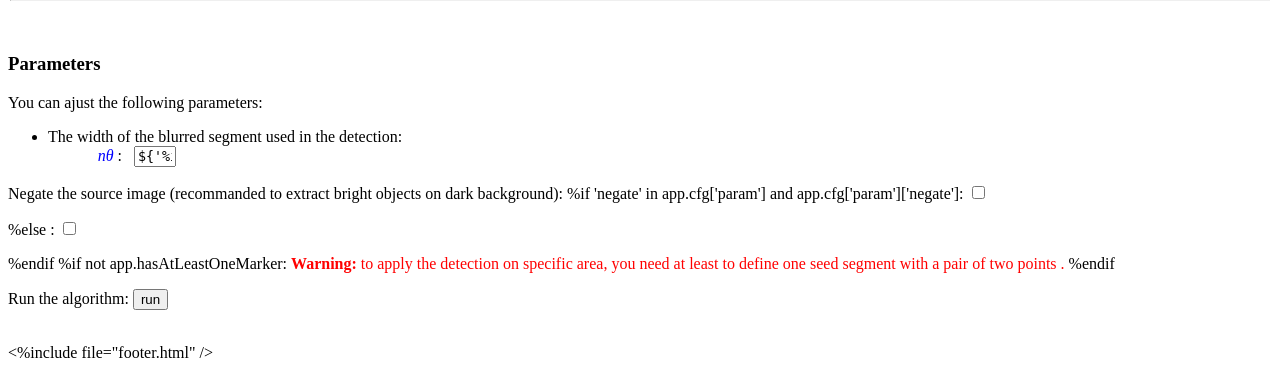
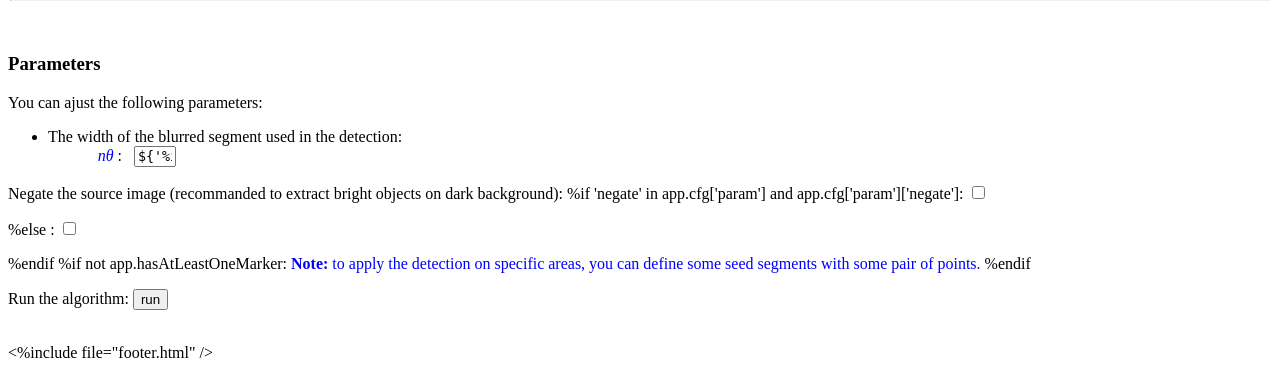
Before and after one commit to kerautret/AdaptDirBS_IPOLDemo, a Python web app: template template/params.html in a window 1280 px wide. Shown: the part 614-984 px from the top of the page. Run offline with Jinja, Linux system fonts and the light colour scheme; the template is opened without the code that fills it, so the values that code supplies are empty.

Commit message:
edit param

```diff
--- a/template/params.html
+++ b/template/params.html
@@ -173,7 +173,7 @@
 %endif
 
 %if not app.hasAtLeastOneMarker:
-	<font color="red"><b> Warning:</b> to apply the detection on specific area, you need at least to define one seed segment with a pair of two points .</font>
+	<font color="blue"><b> Note:</b> to apply the detection on specific areas, you can  define some seed segments with some pair of points.</font>
 %endif
 
 <p style="clear:both;">Run the algorithm: <input type="submit" name="action" value="run" /><p/>
```
